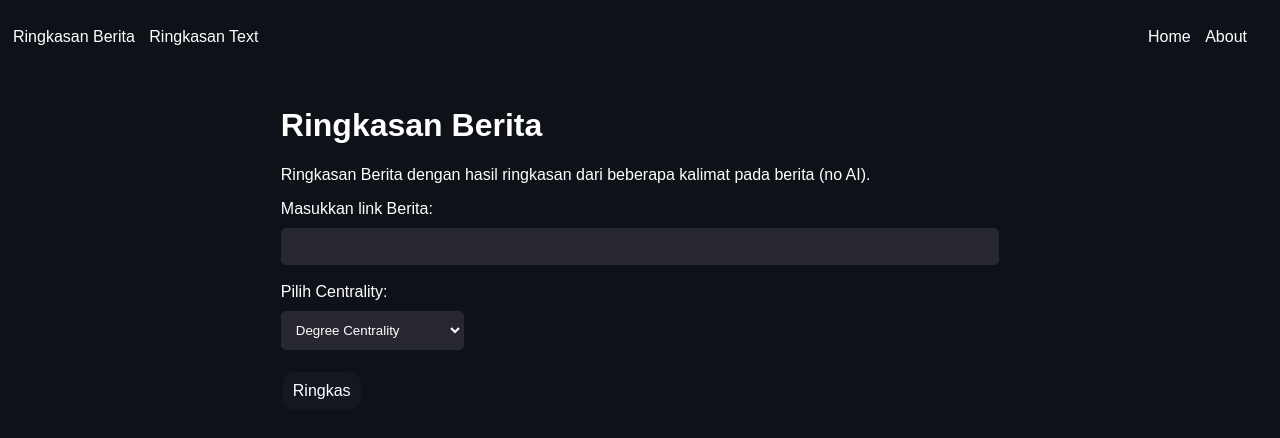
After one commit to Ranwiesiel/flask-cnn-id-news-classification, a Flask app: page /ringkasan-berita in a window 1280 px wide. The commit adds this page. Shown: the top 438 px of the page. Run offline with Flask 3, Linux system fonts and the light colour scheme; parts of the project's set-up code (start-up, migrations or seed data) failed here and were passed over.

Commit message:
feat(ringakasan): menambahkan fitur ringkasan berita dan text/kalimat

```diff
--- a/main.py
+++ b/main.py
@@ -72,6 +72,27 @@ def public():
     else:
         return render_template("public.html")
 
+@app.route("/ringkasan-berita", methods=['POST', 'GET'])
+def ringkasan_berita():
+    if request.method == 'POST':
+        url = request.form.get('ringkasan')
+        ctrl = request.form.get('centrality')
+        if request.method == 'POST' and url != '':
+            rksbrt, judul, url = ringkas_berita(url, ctrl)
+            return render_template("ringkasan-berita.html", ringkasan=rksbrt, judul=judul, url=url, centrality=ctrl)
+    else:
+        return render_template("ringkasan-berita.html")
+
+@app.route("/ringkasan-text", methods=['POST', 'GET'])
+def ringkasan_text():
+    if request.method == 'POST':
+        text = request.form.get('ringkasan')
+        ctrl = request.form.get('centrality')
+        if request.method == 'POST' and text != '':
+            rksbrt = ringkas_text(text, ctrl)
+            return render_template("ringkasan-text.html", ringkasan=rksbrt, centrality=ctrl)
+    else:
+        return render_template("ringkasan-text.html")
 
 
 if __name__ == '__main__':
--- a/static/style.css
+++ b/static/style.css
@@ -73,3 +73,17 @@ body {
 .button:hover {
     color: rgb(255, 81, 81);
 }
+
+#centrality {
+    margin-top: 10px;
+    padding: 10px;
+    border-radius: 5px;
+    border: 1px solid rgb(41, 41, 41);
+    background-color: #262730;
+    color: white;
+}
+
+#centrality:focus {
+    outline: none;
+    border: 1px solid rgb(255, 81, 81);
+}
--- a/templates/index.html
+++ b/templates/index.html
@@ -20,9 +20,15 @@
 
 </head>
 <body>
-    <div class="nav_bar">
-        <a href="{{ url_for('index') }}">Home</a>
-        <a href="{{ url_for('about') }}">About</a>
+    <div class="nav_bar" style="display:flex; flex-direction:row; justify-content:space-between;">
+        <div>
+            <a href="{{ url_for('ringkasan_berita') }}">Ringkasan Berita</a>
+            <a href="{{ url_for('ringkasan_text') }}">Ringkasan Text</a>
+        </div>
+        <div>
+            <a href="{{ url_for('index') }}">Home</a>
+            <a href="{{ url_for('about') }}">About</a>
+        </div>
     </div>
     <div class="main">
         {% block title %}
--- /dev/null
+++ b/templates/ringkasan-berita.html
@@ -0,0 +1,32 @@
+{% extends 'index.html' %}
+
+{% block title %}
+<h1>Ringkasan Berita</h1>
+{% endblock %}
+
+{% block body %}
+
+<p>Ringkasan Berita dengan hasil ringkasan dari beberapa kalimat pada berita (no AI).</p>
+
+<form method="post" action="{{ url_for('ringkasan_berita') }}">
+    <label for="ringkasan">Masukkan link Berita:</label><br>
+    <input type="text" class="url" name="ringkasan" oninput="checkInput()" style="width: 100%;"><br><br>
+    <label for="centrality">Pilih Centrality:</label><br>
+    <select name="centrality" id="centrality">
+        <option value="degree">Degree Centrality</option>
+        <option value="closeness">Closeness Centrality</option>
+        <option value="betweenness">Betweenness Centrality</option>
+        <option value="eigenvector">Eigenvector Centrality</option>
+        <option value="pagerank">PageRank</option>
+    </select>
+    <br><br>
+    <button class="button" type="submit">Ringkas</button>
+</form>
+
+{% if ringkasan %}
+    <p><b>Judul Berita:</b> <a href="{{ url }}" target="_blank">{{ judul }}</a></p>
+    <p><b>Dengan menggunakan:</b> {{ centrality }}</p>
+    <p><b>Ringkasan:</b> {{ ringkasan }}</p>
+{% endif %}
+
+{% endblock %}
```
Also changed, not shown: preprocess.py (+115 -10 lines), templates/ringkasan-text.html (added, +31 -0 lines).
